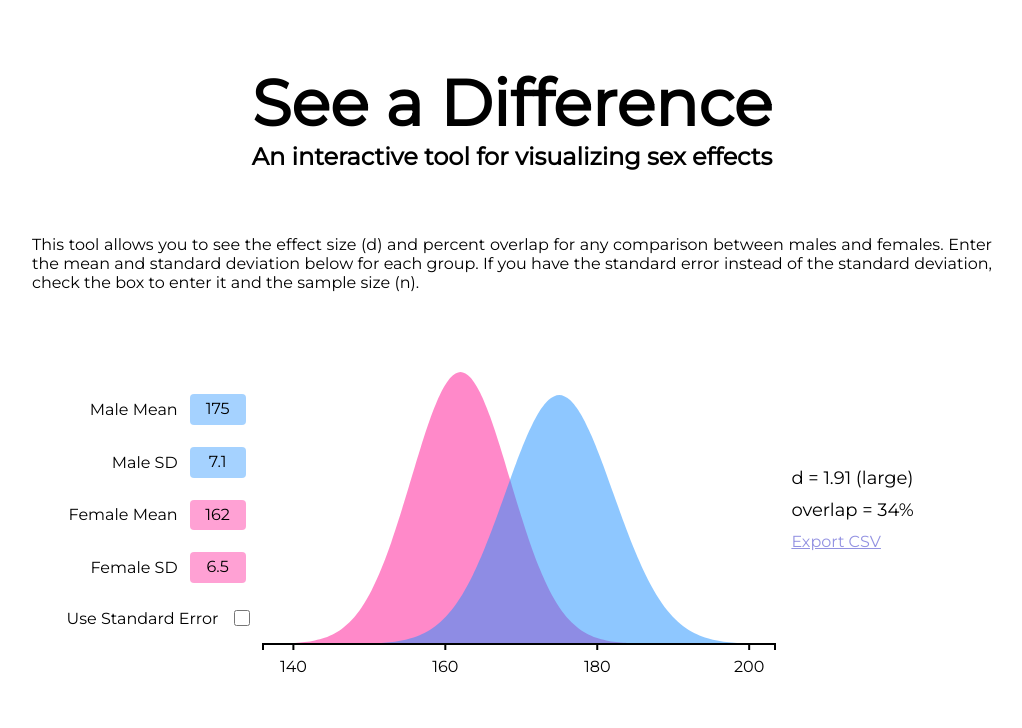
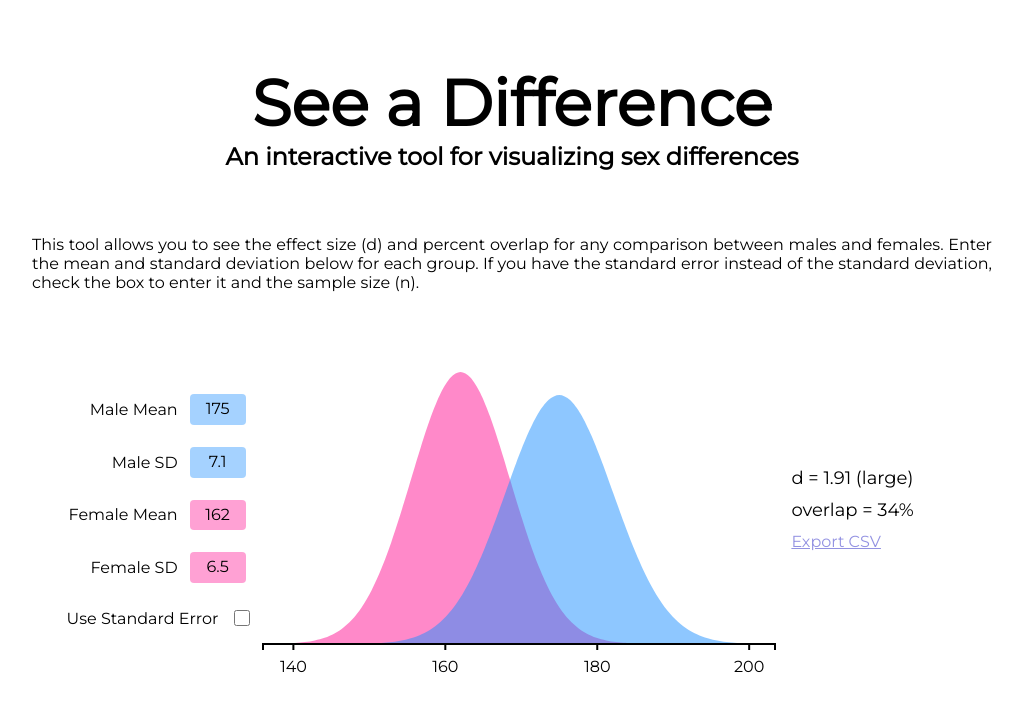
Before and after one commit to evan-goode/see-a-difference, a plain HTML site: page index.html in a window 1280 px wide. Shown: the top 728 px of the page, without its empty margins (136-1158 px from the left). Drawn offline with Linux system fonts and the light colour scheme.

Commit message:
differences

```diff
--- a/index.html
+++ b/index.html
@@ -9,7 +9,7 @@
   </head>
   <body>
     <h1>See a Difference</h1>
-    <h2>An interactive tool for visualizing sex effects</h2>
+    <h2>An interactive tool for visualizing sex differences</h2>
     <div class="row">
     	<p class="instructions">This tool allows you to see the effect size (d) and percent overlap for any comparison between males and females. Enter the mean and standard deviation below for each group. If you have the standard error instead of the standard deviation, check the box to enter it and the sample size (n).</p>
     </div>
```
